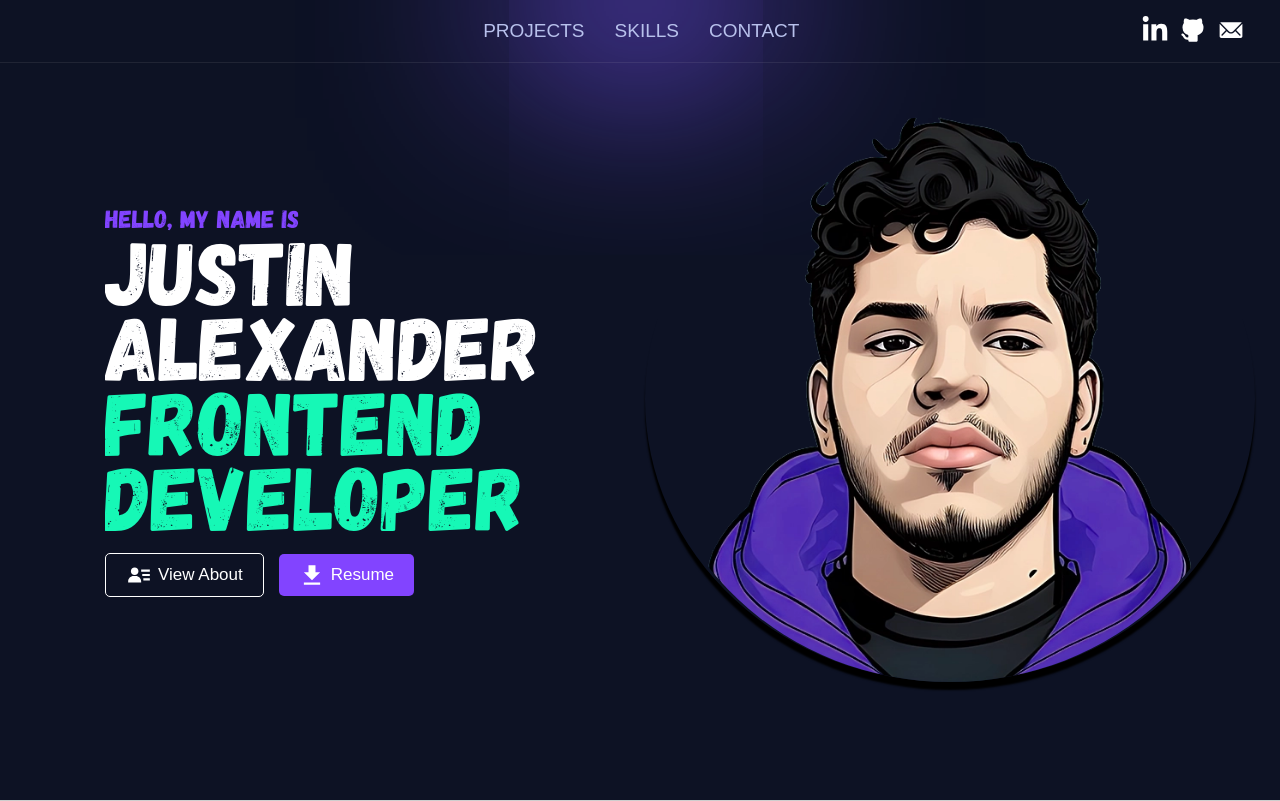
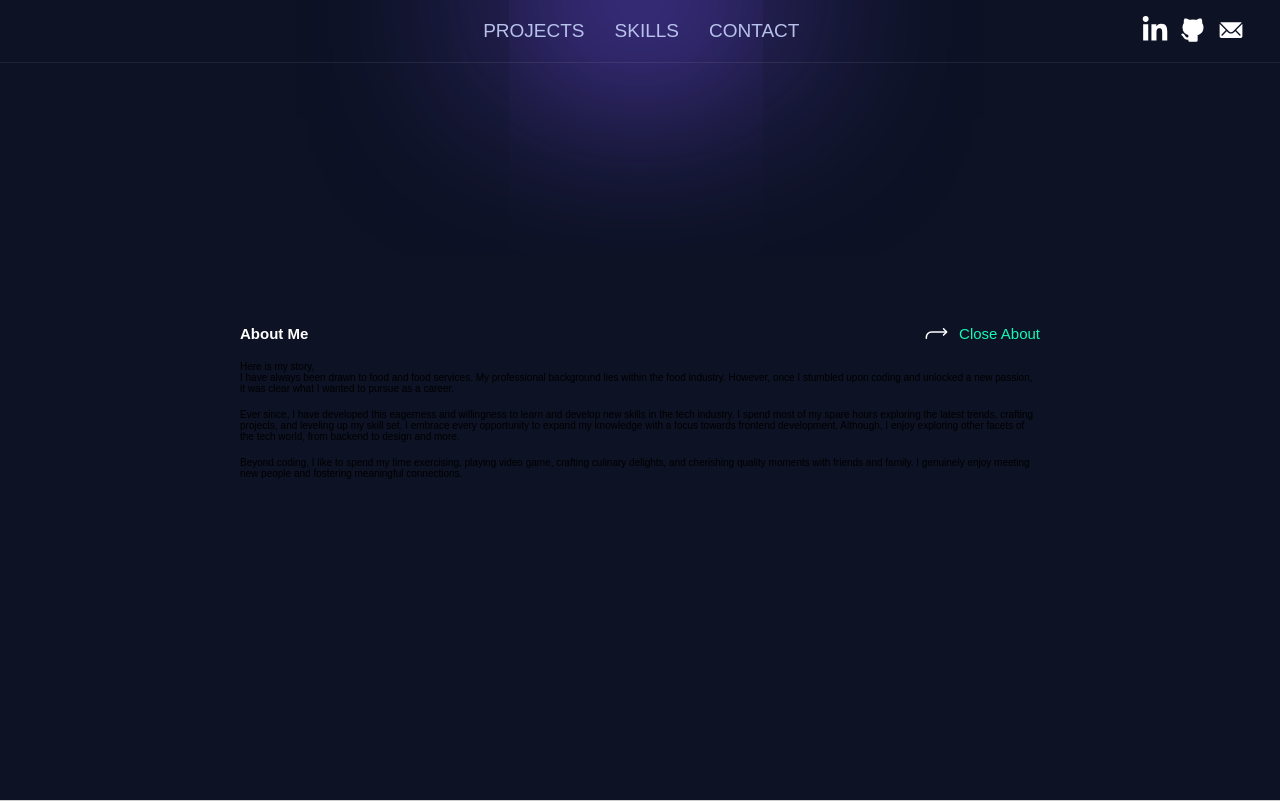
Before and after one commit to im7ven/portfolio2.0, a React (Vite) app: page / in a window 1280 px wide. Both pictures are taken after a click on the button "View About". Built offline with nearby package versions, Linux system fonts and the light colour scheme; a web font is replaced by a local one.

Commit message:
feat: toggle between about and hero

```diff
--- a/src/components/Hero.tsx
+++ b/src/components/Hero.tsx
@@ -1,10 +1,19 @@
 import styled, { css } from "styled-components";
 import "../font.css";
 import avatar from "../images/avatar.webp";
-import { grid1x2, sectionBlock } from "../styles.global";
+import {
+  bodyText,
+  grid1x2,
+  secondaryHeading,
+  sectionBlock,
+  subHeading,
+} from "../styles.global";
 import RevealAnimation from "./RevealAnimation";
 import { BiSolidUserDetail } from "react-icons/bi";
 import { IoMdDownload } from "react-icons/io";
+import { motion } from "framer-motion";
+import { useState } from "react";
+import AboutMe from "./AboutMe";
 
 const HeroWrapper = styled.section`
   ${sectionBlock}
@@ -16,9 +25,11 @@ const HeroWrapper = styled.section`
 
 const HeroDetails = styled.div`
   text-align: center;
+  grid-row: 2;
 
   @media screen and (min-width: 768px) {
     text-align: left;
+    grid-row: 1;
   }
 `;
 
@@ -51,7 +62,7 @@ const Title = styled.h2`
   color: var(--secondary-color);
 `;
 
-const AvatarWrapper = styled.div`
+const AvatarWrapper = styled(motion.div)`
   grid-row: 1;
   align-self: end;
 
@@ -118,8 +129,16 @@ const ResumeBtn = styled(AboutBtn)`
 `;
 
 const Hero = () => {
+  const [showAbout, setShowAbout] = useState(false);
+
+  const toggleShowAbout = () => {
+    setShowAbout(!showAbout);
+  };
+
   return (
     <HeroWrapper>
+      {!showAbout ? (
+        <>
           <HeroDetails>
             <RevealAnimation>
               <Greeting>Hello, my name is</Greeting>
@@ -132,7 +151,7 @@ const Hero = () => {
             </RevealAnimation>
             <RevealAnimation>
               <BtnWrapper>
-            <AboutBtn>
+                <AboutBtn onClick={toggleShowAbout}>
                   <BiSolidUserDetail size="26px" />
                   View About
                 </AboutBtn>
@@ -143,11 +162,17 @@ const Hero = () => {
               </BtnWrapper>
             </RevealAnimation>
           </HeroDetails>
-      <AvatarWrapper>
+          <AvatarWrapper animate>
             <RevealAnimation overflow="visible">
               <Avatar src={avatar} alt="Avatar" />
             </RevealAnimation>
           </AvatarWrapper>
+        </>
+      ) : (
+        <div style={{ gridColumn: "span 2" }}>
+          <AboutMe onHideAbout={toggleShowAbout} />
+        </div>
+      )}
     </HeroWrapper>
   );
 };
```
Lines whose indentation alone changed are shown as unchanged.
